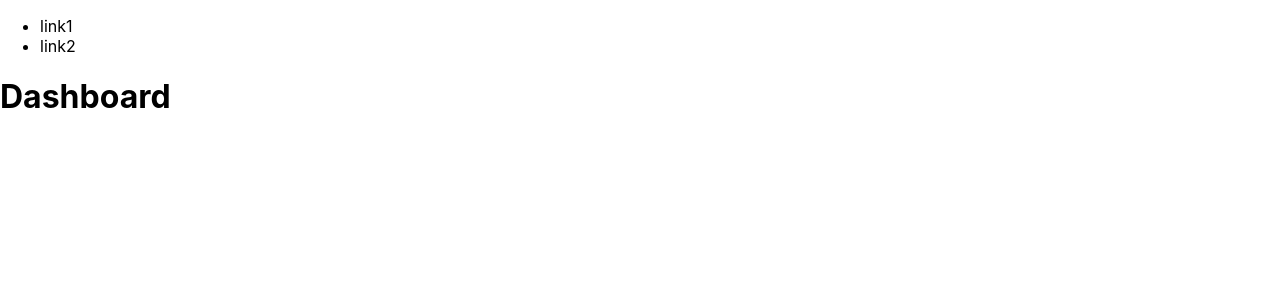
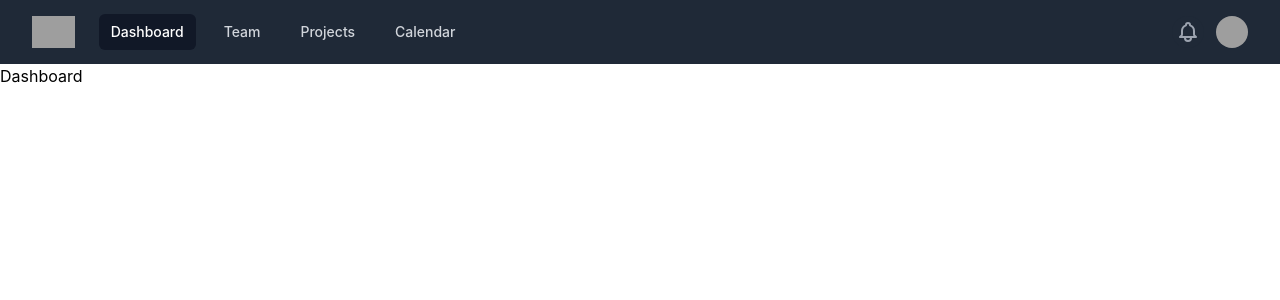
Before and after one commit to Frankiiize/DEVSAFIO, a React (Create React App) app: page /dashboard in a window 1280 px wide. Shown: the top 300 px of the page. Built offline with nearby package versions, Linux system fonts and the light colour scheme; grey boxes are pictures that could not be loaded.

Commit message:
feature: tailwind css framework configuration
added:tailwind framework -added: example navbar

```diff
--- /dev/null
+++ b/postcss.config.js
@@ -0,0 +1,6 @@
+module.exports = {
+  plugins: {
+    tailwindcss: {},
+    autoprefixer: {},
+  },
+}
--- /dev/null
+++ b/src/components/nav/Nav.js
@@ -0,0 +1,158 @@
+import React from "react";
+import { Fragment } from 'react'
+import { Disclosure, Menu, Transition } from '@headlessui/react'
+import { BellIcon, MenuIcon, XIcon } from '@heroicons/react/outline'
+
+const navigation = [
+  { name: 'Dashboard', href: '#', current: true },
+  { name: 'Team', href: '#', current: false },
+  { name: 'Projects', href: '#', current: false },
+  { name: 'Calendar', href: '#', current: false },
+]
+
+function classNames(...classes) {
+  return classes.filter(Boolean).join(' ')
+}
+
+const Nav = () => {
+  return (
+    <Disclosure as="nav" className="bg-gray-800">
+      {({ open }) => (
+        <>
+          <div className="max-w-7xl mx-auto px-2 sm:px-6 lg:px-8">
+            <div className="relative flex items-center justify-between h-16">
+              <div className="absolute inset-y-0 left-0 flex items-center sm:hidden">
+                {/* Mobile menu button*/}
+                <Disclosure.Button className="inline-flex items-center justify-center p-2 rounded-md text-gray-400 hover:text-white hover:bg-gray-700 focus:outline-none focus:ring-2 focus:ring-inset focus:ring-white">
+                  <span className="sr-only">Open main menu</span>
+                  {open ? (
+                    <XIcon className="block h-6 w-6" aria-hidden="true" />
+                  ) : (
+                    <MenuIcon className="block h-6 w-6" aria-hidden="true" />
+                  )}
+                </Disclosure.Button>
+              </div>
+              <div className="flex-1 flex items-center justify-center sm:items-stretch sm:justify-start">
+                <div className="flex-shrink-0 flex items-center">
+                  <img
+                    className="block lg:hidden h-8 w-auto"
+                    src="https://tailwindui.com/img/logos/workflow-mark-indigo-500.svg"
+                    alt="Workflow"
+                  />
+                  <img
+                    className="hidden lg:block h-8 w-auto"
+                    src="https://tailwindui.com/img/logos/workflow-logo-indigo-500-mark-white-text.svg"
+                    alt="Workflow"
+                  />
+                </div>
+                <div className="hidden sm:block sm:ml-6">
+                  <div className="flex space-x-4">
+                    {navigation.map((item) => (
+                      <a
+                        key={item.name}
+                        href={item.href}
+                        className={classNames(
+                          item.current ? 'bg-gray-900 text-white' : 'text-gray-300 hover:bg-gray-700 hover:text-white',
+                          'px-3 py-2 rounded-md text-sm font-medium'
+                        )}
+                        aria-current={item.current ? 'page' : undefined}
+                      >
+                        {item.name}
+                      </a>
+                    ))}
+                  </div>
+                </div>
+              </div>
+              <div className="absolute inset-y-0 right-0 flex items-center pr-2 sm:static sm:inset-auto sm:ml-6 sm:pr-0">
+                <button
+                  type="button"
+                  className="bg-gray-800 p-1 rounded-full text-gray-400 hover:text-white focus:outline-none focus:ring-2 focus:ring-offset-2 focus:ring-offset-gray-800 focus:ring-white"
+                >
+                  <span className="sr-only">View notifications</span>
+                  <BellIcon className="h-6 w-6" aria-hidden="true" />
+                </button>
+
+                {/* Profile dropdown */}
+                <Menu as="div" className="ml-3 relative">
+                  <div>
+                    <Menu.Button className="bg-gray-800 flex text-sm rounded-full focus:outline-none focus:ring-2 focus:ring-offset-2 focus:ring-offset-gray-800 focus:ring-white">
+                      <span className="sr-only">Open user menu</span>
+                      <img
+                        className="h-8 w-8 rounded-full"
+                        src="https://images.unsplash.com/photo-1472099645785-5658abf4ff4e?ixlib=rb-1.2.1&ixid=eyJhcHBfaWQiOjEyMDd9&auto=format&fit=facearea&facepad=2&w=256&h=256&q=80"
+                        alt=""
+                      />
+                    </Menu.Button>
+                  </div>
+                  <Transition
+                    as={Fragment}
+                    enter="transition ease-out duration-100"
+                    enterFrom="transform opacity-0 scale-95"
+                    enterTo="transform opacity-100 scale-100"
+                    leave="transition ease-in duration-75"
+                    leaveFrom="transform opacity-100 scale-100"
+                    leaveTo="transform opacity-0 scale-95"
+                  >
+                    <Menu.Items className="origin-top-right absolute right-0 mt-2 w-48 rounded-md shadow-lg py-1 bg-white ring-1 ring-black ring-opacity-5 focus:outline-none">
+                      <Menu.Item>
+                        {({ active }) => (
+                          <a
+                            href="#"
+                            className={classNames(active ? 'bg-gray-100' : '', 'block px-4 py-2 text-sm text-gray-700')}
+                          >
+                            Your Profile
+                          </a>
+                        )}
+                      </Menu.Item>
+                      <Menu.Item>
+                        {({ active }) => (
+                          <a
+                            href="#"
+                            className={classNames(active ? 'bg-gray-100' : '', 'block px-4 py-2 text-sm text-gray-700')}
+                          >
+                            Settings
+                          </a>
+                        )}
+                      </Menu.Item>
+                      <Menu.Item>
+                        {({ active }) => (
+                          <a
+                            href="#"
+                            className={classNames(active ? 'bg-gray-100' : '', 'block px-4 py-2 text-sm text-gray-700')}
+                          >
+                            Sign out
+                          </a>
+                        )}
+                      </Menu.Item>
+                    </Menu.Items>
+                  </Transition>
+                </Menu>
+              </div>
+            </div>
+          </div>
+
+          <Disclosure.Panel className="sm:hidden">
+            <div className="px-2 pt-2 pb-3 space-y-1">
+              {navigation.map((item) => (
+                <Disclosure.Button
+                  key={item.name}
+                  as="a"
+                  href={item.href}
+                  className={classNames(
+                    item.current ? 'bg-gray-900 text-white' : 'text-gray-300 hover:bg-gray-700 hover:text-white',
+                    'block px-3 py-2 rounded-md text-base font-medium'
+                  )}
+                  aria-current={item.current ? 'page' : undefined}
+                >
+                  {item.name}
+                </Disclosure.Button>
+              ))}
+            </div>
+          </Disclosure.Panel>
+        </>
+      )}
+    </Disclosure>
+  )
+};
+
+export { Nav }
--- a/src/index.css
+++ b/src/index.css
@@ -1,3 +1,6 @@
+@tailwind base;
+@tailwind components;
+@tailwind utilities;
 body {
   margin: 0;
   font-family: -apple-system, BlinkMacSystemFont, 'Segoe UI', 'Roboto', 'Oxygen',
--- a/src/layout/DefaultLayout.js
+++ b/src/layout/DefaultLayout.js
@@ -1,13 +1,9 @@
 import React from "react";
+import { Nav  } from "../components/nav/Nav";
 
 const DefaultLayout = () => {
   return (
-    <nav>
-      <ul>
-        <li>link1</li>
-        <li>link2</li>
-      </ul>
-    </nav>
+    <Nav />
   );
 };
 
--- a/src/views/Dashboard.js
+++ b/src/views/Dashboard.js
@@ -1,9 +1,10 @@
 import React from "react";
 
 const Dashboard = () => {
+
   return (
-    <h1>Dashboard</h1>
-  );
+   <h1>Dashboard</h1>
+    );
 };
 
 export { Dashboard };
--- /dev/null
+++ b/tailwind.config.js
@@ -0,0 +1,9 @@
+module.exports = {
+  content: [
+    "./src/**/*.{js,jsx,ts,tsx}",
+  ],
+  theme: {
+    extend: {},
+  },
+  plugins: [],
+}
```
Also changed, not shown: package.json (+7 -0 lines).
